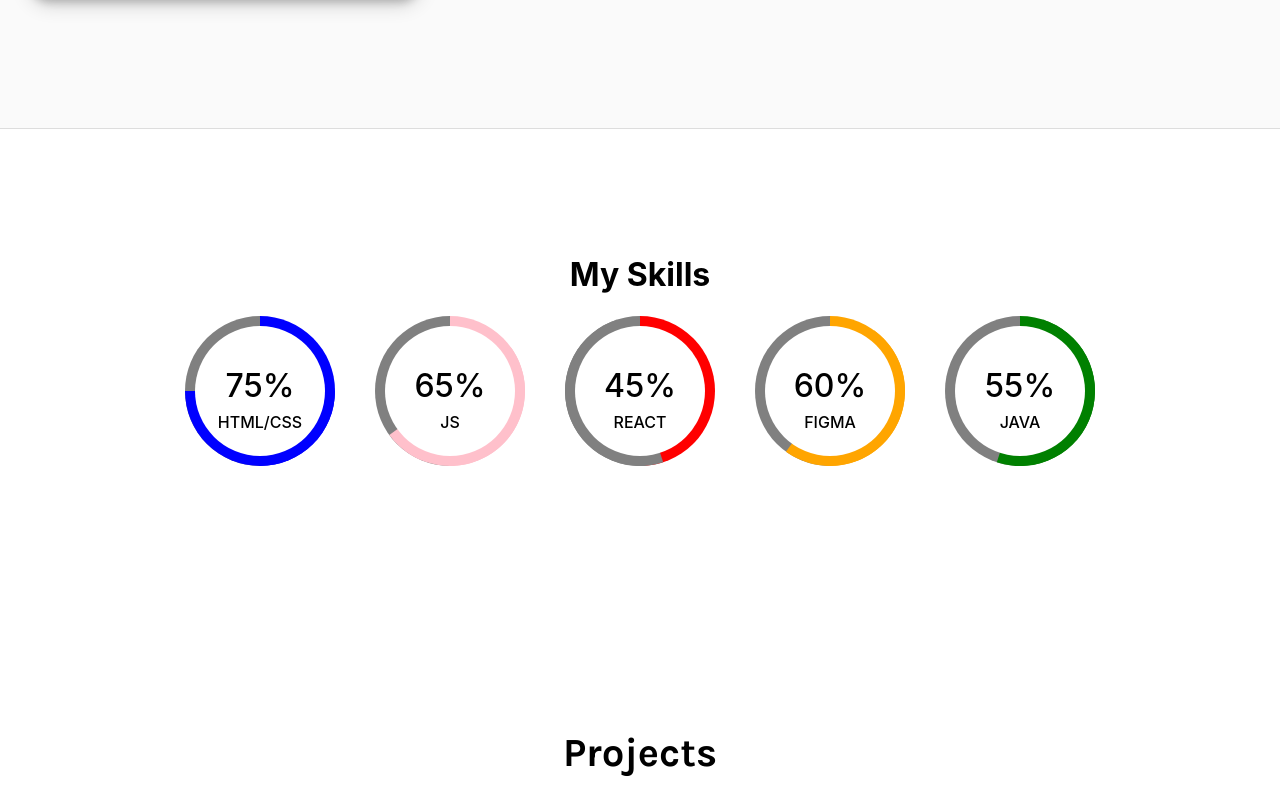
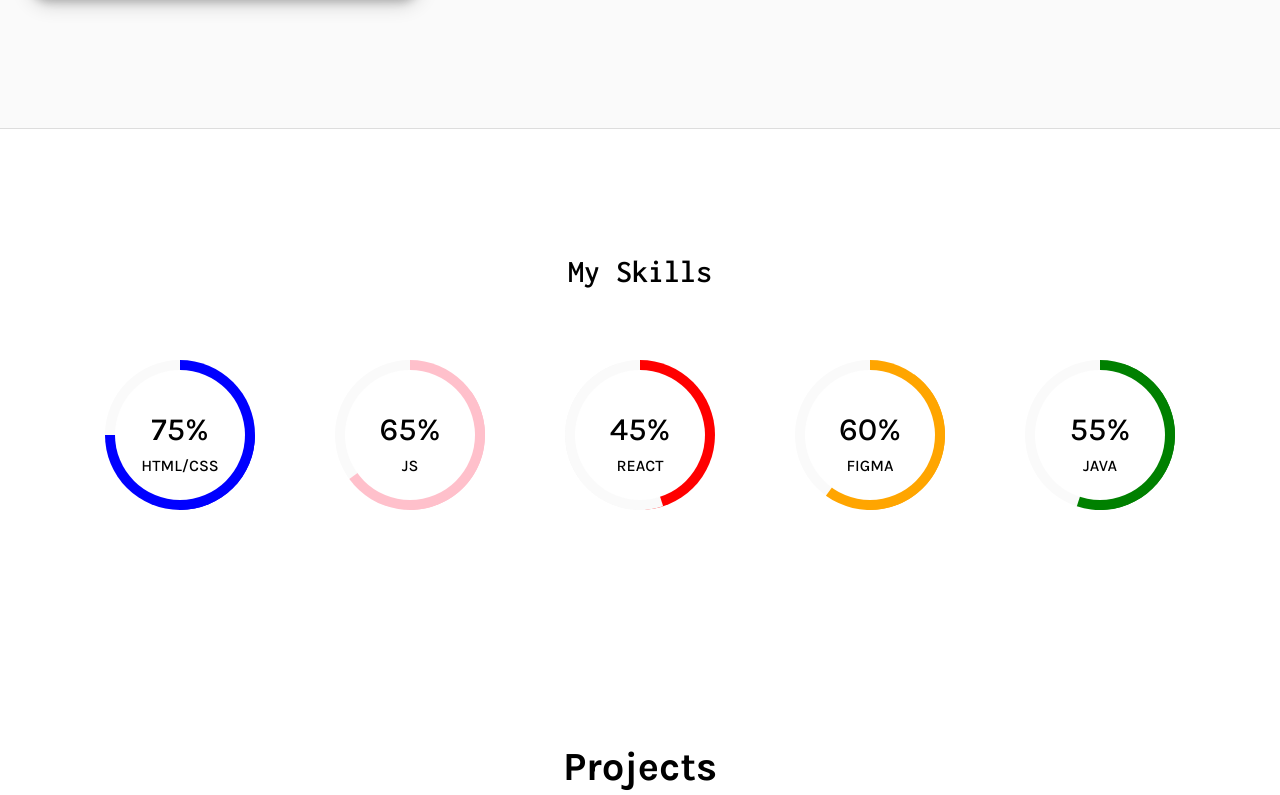
Before and after one commit to 666Deadsoul/portfolio, a React (Create React App) app: page / in a window 1280 px wide. Shown: the part 1645-2440 px from the top of the page. Built offline with nearby package versions, Linux system fonts and the light colour scheme.

Commit message:
font family added

```diff
--- a/src/components/menu.css
+++ b/src/components/menu.css
@@ -10,7 +10,7 @@
     font-family: var(--secondary-font);
     padding:15px;
     box-shadow:0 5px 5px 0 rgba(0, 0, 0, 0.2);
-    z-index:1;
+    z-index:2;
   }
   #navbar #logo{
     font-size: 1.9em;
--- a/src/components/skills.css
+++ b/src/components/skills.css
@@ -3,16 +3,21 @@
     flex-direction: column;
     justify-content: center;
     align-items: center;
-    padding:100px 30px;
+    padding: 100px 30px 20px 30px;
     margin:5px;
 }
+.Skills h1{
+    font-family:var(--secondary-font);
+    font-weight: 600;
+}
 .container{
+    padding:50px;
     position: relative;
     display: flex;
     justify-content: center;
     align-items: center;
     flex-wrap: wrap;
-    gap:40px;
+    gap:80px;
 }
 .container .progress{
     width: 150px;
@@ -20,7 +25,7 @@
     position: relative;
     border-radius:50% ;
     color: var(--third-color);
-    background:gray linear-gradient(to right,transparent 50%, var(--clr) 0);
+    background:var(--secondary-color) linear-gradient(to right,transparent 50%, var(--clr) 0);
 }
 .container .progress h3 {
     position: absolute;
@@ -30,6 +35,7 @@
     font-size: 2em;
     z-index: 1;
     font-weight: 500;
+    font-family: var(--main-font);
 }
 .container .progress h3 span{
     font-size: 0.65em;
@@ -42,6 +48,7 @@
     transform: translateX(-50%);
     z-index: 1;
     font-weight: 500;
+    font-family: var(--main-font);
     text-transform: uppercase;
 }
 
@@ -64,6 +71,6 @@
 }
 
 .container .progress.less::before{
-    background-color:  gray;
+    background-color:  var(--secondary-color);
     transform: rotate(calc(((var(--i) - 0) * 0.01turn)));
 }
```
